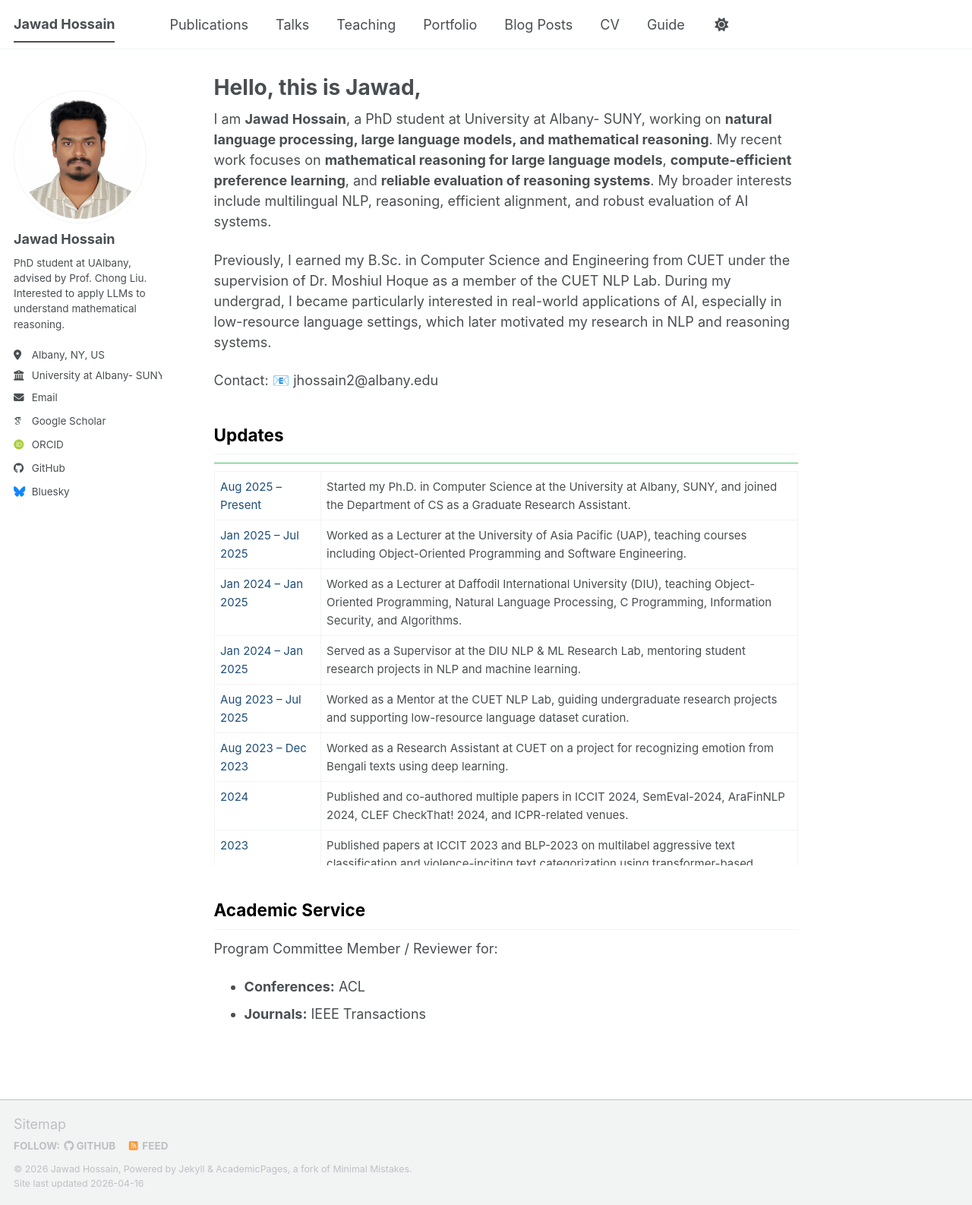
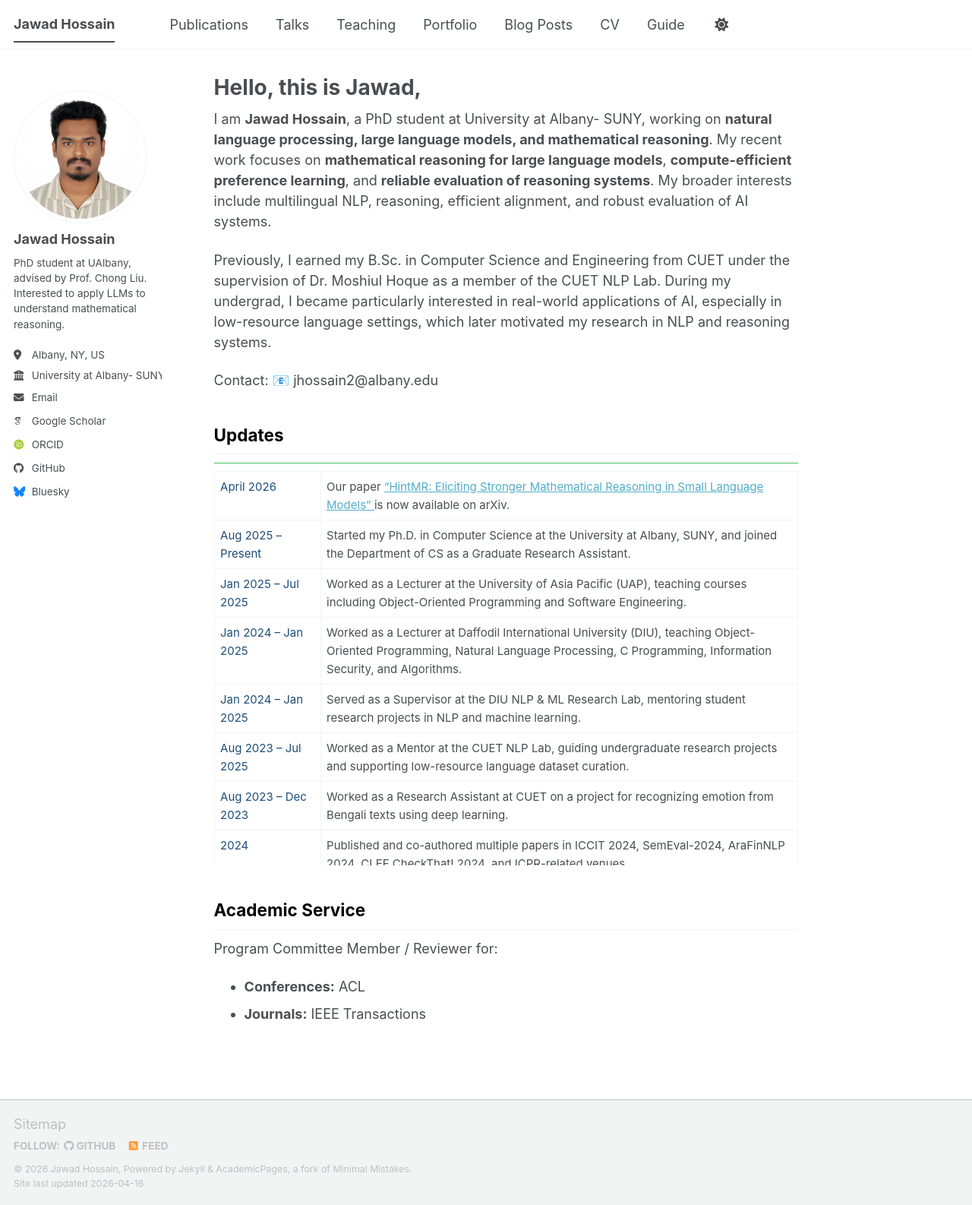
Before and after one commit to Jawad039/jawad039.github.io, a Jekyll site: the page built from _pages/about.md, in a window 1280 px wide. Shown: the whole page at 76% size. Built offline with Jekyll 4.4.1, drawn with Linux system fonts in a browser that asks for light colours; some web fonts are replaced; a script bundle is joined from its source files by our own code; library files that are not in the unit come from our copies; a file with an impossible date is left out.

Commit message:
Update about.md

```diff
--- a/_pages/about.md
+++ b/_pages/about.md
@@ -15,6 +15,13 @@ Contact: 📧 jhossain2@albany.edu
 <div style="height: 530px; overflow-y: auto; border-top: 1.5px solid #43c463; padding-top: 10px;">
 
 <table style="border-collapse: collapse; font-size: 15px; line-height: 1.6;">
+
+<tr>
+<td style="color:#1f4e79; width:140px; vertical-align: top;">April 2026</td>
+<td>Our paper <a href="https://arxiv.org/abs/2604.12229" target="_blank">
+“HintMR: Eliciting Stronger Mathematical Reasoning in Small Language Models”
+</a> is now available on arXiv.</td>
+</tr>
 
 <tr>
 <td style="color:#1f4e79; width:140px; vertical-align: top;">Aug 2025 – Present</td>
```
